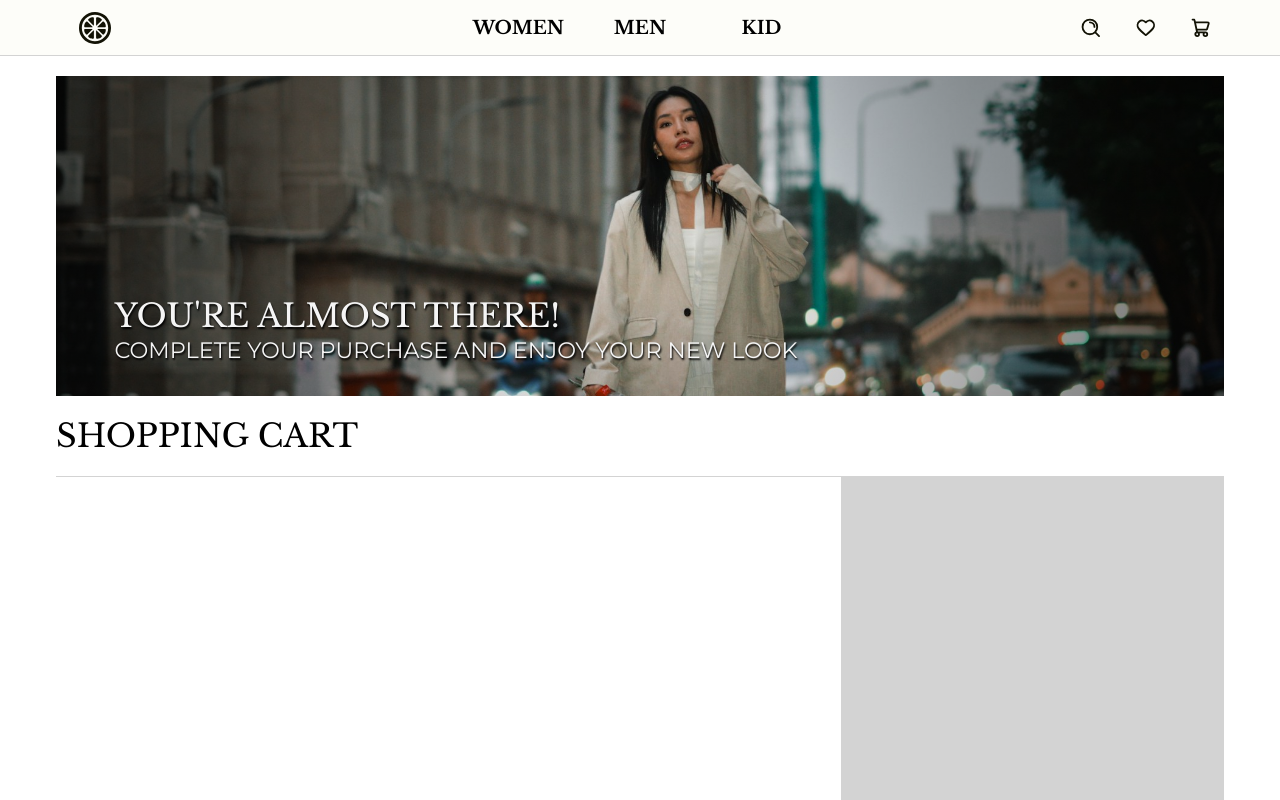
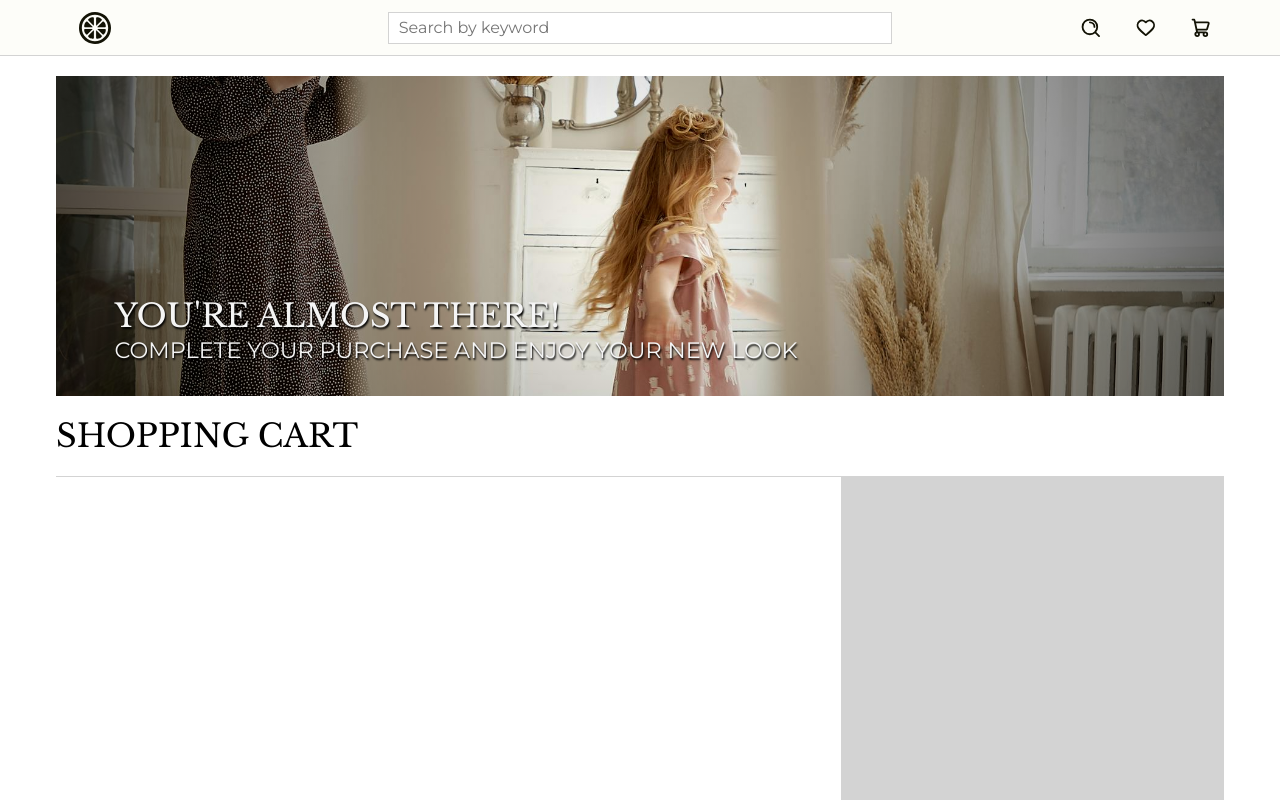
Before and after one commit to Ama4538/Petal-Vogue, a React (Vite) app: page /cart in a window 1280 px wide. Built offline with nearby package versions, Linux system fonts and the light colour scheme.

Commit message:
Added search nav to every section other than home and replace banner in cart

```diff
--- a/src/pages/Search/SearchNav.jsx
+++ b/src/components/nav/SearchNav.jsx
@@ -1,7 +1,8 @@
+import { useLocation, useNavigate } from 'react-router-dom';
 import CustomLink from '../../components/router/CustomLink';
 import { useEffect, useRef, useState } from 'react';
 
-function SearchNav({ products, setSearched, intoView, cartAmount }) {
+function SearchNav({ products, setSearched, intoView = null, cartAmount }) {
     // States used to manage searching
     const [searchKeyword, setSearchKeyword] = useState("");
     const [visible, setVisible] = useState(false);
@@ -11,6 +12,10 @@ function SearchNav({ products, setSearched, intoView, cartAmount }) {
     // Ref for clicking off the input
     const navSearchRef = useRef(null);
     const navContentRef = useRef(null);
+
+    // Redirect the page if the location of search is not on search page
+    const location = useLocation();
+    const redirect = useNavigate();
 
     // Changing the suggestion
     useEffect(() => {
@@ -40,7 +45,16 @@ function SearchNav({ products, setSearched, intoView, cartAmount }) {
     function handleSearch(event) {
         setVisible(false)
         setSearched(searchKeyword);
-        intoView.current.scrollIntoView({ behavior: 'smooth' })
+
+        // scroll if into view is viable
+        if (intoView !== null) {
+            intoView.current.scrollIntoView({ behavior: 'smooth' })
+        }
+
+        // Handle redirect
+        if (location.pathname !== "/search") {
+            redirect("/search")
+        }
 
         // Time out for blur to allow for scroll into view
         setTimeout(() => {
--- a/src/components/nav/nav.css
+++ b/src/components/nav/nav.css
@@ -173,6 +173,7 @@
     font-size: var(--font-size-very-small);
     font-weight: 400;
     border: solid 1px var(--primary-shadow-color);
+    cursor: text;
 }
 
 .nav-search__display-container {
--- a/src/components/router/AnimatedRoutes.jsx
+++ b/src/components/router/AnimatedRoutes.jsx
@@ -14,8 +14,8 @@ function AnimatedRoutes() {
     // Listens to url changes
     const location = useLocation();
 
-    // State used to handle arriving at home screen
-    const [initalState, setInitalState] = useState("women")
+    // Manage the search state for the searchNav
+    const [searched, setSearched] = useState("")
 
     // State used to manage the products status
     const productArray = [].concat(...Object.values(product));
@@ -41,27 +41,35 @@ function AnimatedRoutes() {
                     path="/home"
                     element={<Home
                         home={home}
-                        initalState={initalState}
                         cartAmount={cartInventory.length}
                     />}
                 />
                 <Route path="/search"
                     element={<Search
-                        product={product}
                         setCartInventory={setCartInventory}
                         cartAmount={cartInventory.length}
                         allProducts={allProducts}
                         setAllProducts={setAllProducts}
+                        searched={searched}
+                        setSearched={setSearched}
                     />}
                 />
                 <Route
                     path="/cart"
                     element={<Cart
-                        setInitalState={setInitalState}
                         cartInventory={cartInventory}
+                        allProducts={allProducts}
+                        setSearched={setSearched}
                     />}
                 />
-                <Route path="*" element={<Error setInitalState={setInitalState} cartAmount={cartInventory.length} />} />
+                <Route
+                    path="*"
+                    element={<Error
+                        cartAmount={cartInventory.length}
+                        allProducts={allProducts}
+                        setSearched={setSearched}
+                    />}
+                />
             </Routes>
         </AnimatePresence>
     )
--- a/src/main.css
+++ b/src/main.css
@@ -52,6 +52,7 @@
     padding: 0;
     box-sizing: border-box;
     list-style: none;
+    scroll-margin-top: max(3rem, 3.25vmax);
 }
 
 body::-webkit-scrollbar {
@@ -79,7 +80,7 @@ body::-webkit-scrollbar {
 }
 
 .cart__banner-container  > .banner {
-    background-position: center;
+    background-position: center 25%;
 }
 
 .cart__title{
--- a/src/pages/Search/Search.jsx
+++ b/src/pages/Search/Search.jsx
@@ -1,12 +1,12 @@
 import { useEffect, useRef, useState } from 'react';
-import SearchNav from './SearchNav.jsx';
 import { motion } from 'framer-motion'
+import SearchNav from '../../components/nav/SearchNav.jsx';
 import Banner from '../../components/banner/Banner.jsx';
 import Product from '../../components/product/Product.jsx';
 import DropDown from '../../components/dropdown/DropDown.jsx';
 import Marquee from '../../components/marquee/Marquee.jsx';
 
-function Search({ allProducts, setAllProducts, setCartInventory, cartAmount }) {
+function Search({ allProducts, setAllProducts, setCartInventory, cartAmount, searched, setSearched }) {
     // State used to manage current section
     const [activeSection, setActiveSection] = useState("women");
     const [currentDisplay, setCurrentDisplay] = useState(allProducts.filter(product => product.section === "women"))
@@ -18,9 +18,6 @@ function Search({ allProducts, setAllProducts, setCartInventory, cartAmount }) {
     // State used to reset dropdowns
     const [resetSortingOrder, setResetSortingOrder] = useState(false)
     const [resetCategory, setResetCategory] = useState(false)
-
-    // State used to handle search function
-    const [searched, setSearched] = useState("")
 
     // Banner text for each section
     const bannerText = {
--- a/src/pages/cart/Cart.jsx
+++ b/src/pages/cart/Cart.jsx
@@ -1,11 +1,11 @@
 import { useEffect, useState } from "react";
 import { useNavigate } from "react-router-dom";
 import { motion } from 'framer-motion'
-import Nav from "../../components/nav/Nav";
-import Banner from "../../components/banner/Banner";
+import SearchNav from "../../components/nav/SearchNav.jsx";
+import Banner from "../../components/banner/Banner.jsx";
 
 
-function Cart({ setInitalState, cartInventory }) {
+function Cart({ cartInventory, allProducts, setSearched }) {
     // State used to manage active section when returning to home page
     const [activeSection, setActiveSection] = useState("null")
 
@@ -37,12 +37,16 @@ function Cart({ setInitalState, cartInventory }) {
             variants={cartAnimation}
             exit="exit"
         >
-            <Nav setActiveSection={setActiveSection} cartAmount={cartInventory.length} />
+            <SearchNav
+                products={allProducts}
+                setSearched={setSearched}
+                cartAmount={cartInventory.length}
+            />
             <article className="cart__content-container">
                 <div className='cart__banner-container'>
                     <Banner
                         title={"You're Almost There!"}
-                        subtitle={ "Complete Your Purchase and Enjoy Your New Look"}
+                        subtitle={"Complete Your Purchase and Enjoy Your New Look"}
                         section={"exit"}
                     ></Banner>
                 </div>
--- a/src/pages/error/Error.jsx
+++ b/src/pages/error/Error.jsx
@@ -1,11 +1,11 @@
 import { useEffect, useState } from "react";
 import { useNavigate } from "react-router-dom";
 import { motion } from "framer-motion"
-import Nav from "../../components/nav/Nav";
+import SearchNav from "../../components/nav/SearchNav";
 import CustomLink from "../../components/router/CustomLink";
 
 
-function Error({ setInitalState, cartAmount }) {
+function Error({ allProducts, cartAmount, setSearched }) {
     // State used to manage active section when returning to home page
     const [activeSection, setActiveSection] = useState("null")
 
@@ -36,9 +36,12 @@ function Error({ setInitalState, cartAmount }) {
             className="error"
             variants={errorAnimation}
             exit="exit"
-            cartAmount={cartAmount}
         >
-            <Nav setActiveSection={setActiveSection} />
+            <SearchNav
+                products={allProducts}
+                setSearched={setSearched}
+                cartAmount={cartAmount}
+            />
             <article className="error__container">
                 <h2 className="error__title">Sorry</h2>
                 <h3 className="error__subtitle">We Couldn't Find That Page</h3>
--- a/src/pages/home/Home.jsx
+++ b/src/pages/home/Home.jsx
@@ -4,9 +4,9 @@ import HomeColumnMain from "./HomeColumnMain.jsx"
 import HomeColumn from './HomeColumn.jsx';
 import Nav from '../../components/nav/Nav.jsx';
 
-function Home({ home, initalState = "women", cartAmount }) {
+function Home({ home, cartAmount }) {
     // State used to manage active section
-    const [activeSection, setActiveSection] = useState(initalState);
+    const [activeSection, setActiveSection] = useState("women");
 
     // The swipe value
     const BLOCK_SWIPE_LENGTH = -100;
```
Also changed, not shown: public/bannerImage/exit-banner.jpg.
